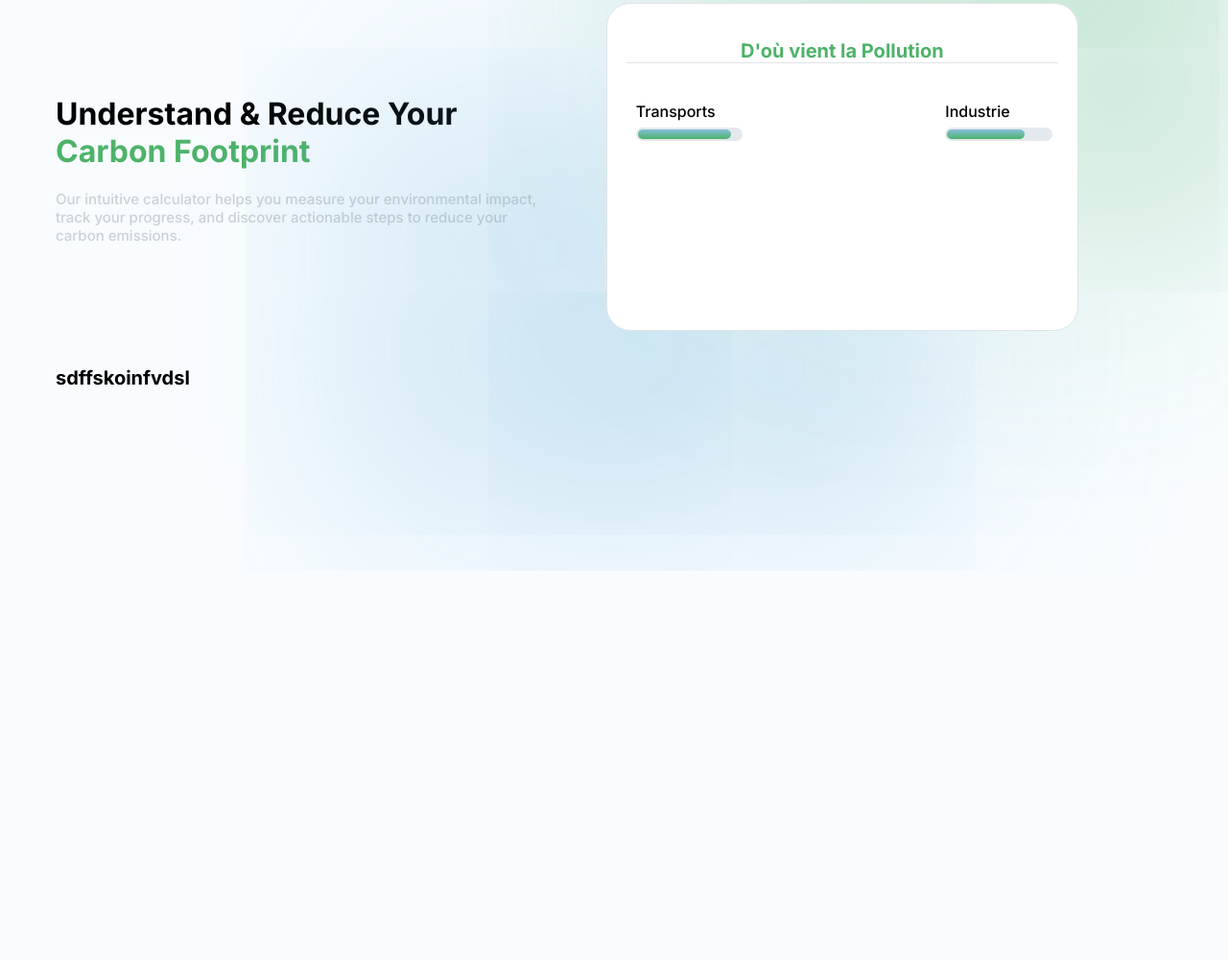
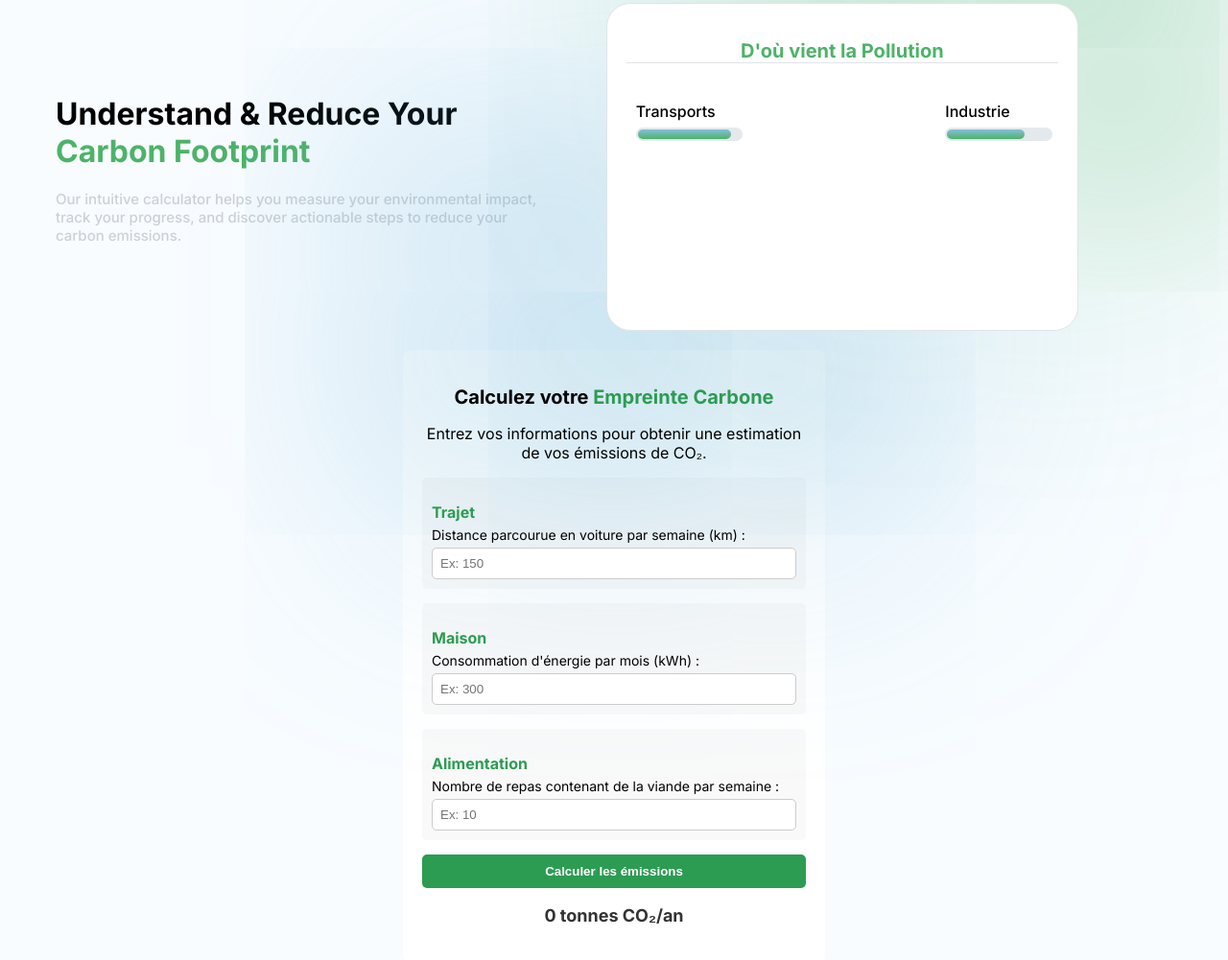
Before and after one commit to fabienankou/Projet_MESI, a plain HTML site: page index.html in a window 1280 px wide. Shown: the part 205-1206 px from the top of the page at 96% size. Before the commit the page ends 800 px from the top, so only its background shows below. Drawn offline with Linux system fonts and the light colour scheme.

Commit message:
finition du merge

```diff
--- a/index.html
+++ b/index.html
@@ -83,10 +83,37 @@
             -->
         </div>
       </header>
+
       <main>
-        <section>
-          <br>
-          <h2>sdffskoinfvdsl</h2>
+        <section class="carbon-calculator">
+          <h2>Calculez votre <span class="highlight">Empreinte Carbone</span></h2>
+          <p>Entrez vos informations pour obtenir une estimation de vos émissions de CO₂.</p>
+
+          <!-- Formulaire -->
+          <div class="form-group">
+            <h3>Trajet</h3>
+            <label>Distance parcourue en voiture par semaine (km) :</label>
+            <input type="number" placeholder="Ex: 150">
+          </div>
+
+          <div class="form-group">
+            <h3>Maison</h3>
+            <label>Consommation d'énergie par mois (kWh) :</label>
+            <input type="number" placeholder="Ex: 300">
+          </div>
+
+          <div class="form-group">
+            <h3>Alimentation</h3>
+            <label>Nombre de repas contenant de la viande par semaine :</label>
+            <input type="number" placeholder="Ex: 10">
+          </div>
+
+          <button class="calculate-btn">Calculer les émissions</button>
+
+          <!-- Résultats -->
+          <div class="results">
+            <p class="total-emissions">0 <span>tonnes CO₂/an</span></p>
+          </div>
         </section>
       </main>
     </div>
```
